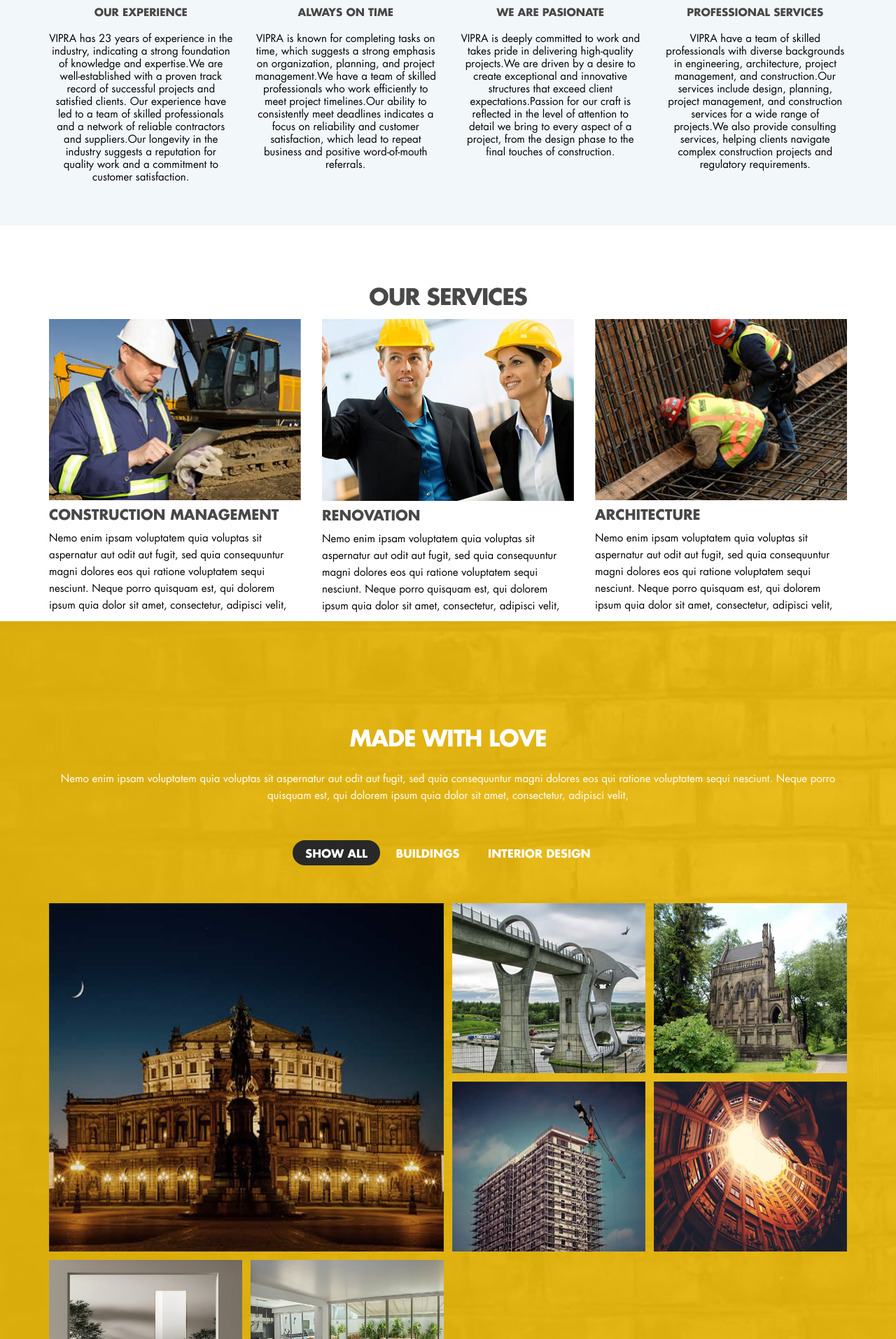
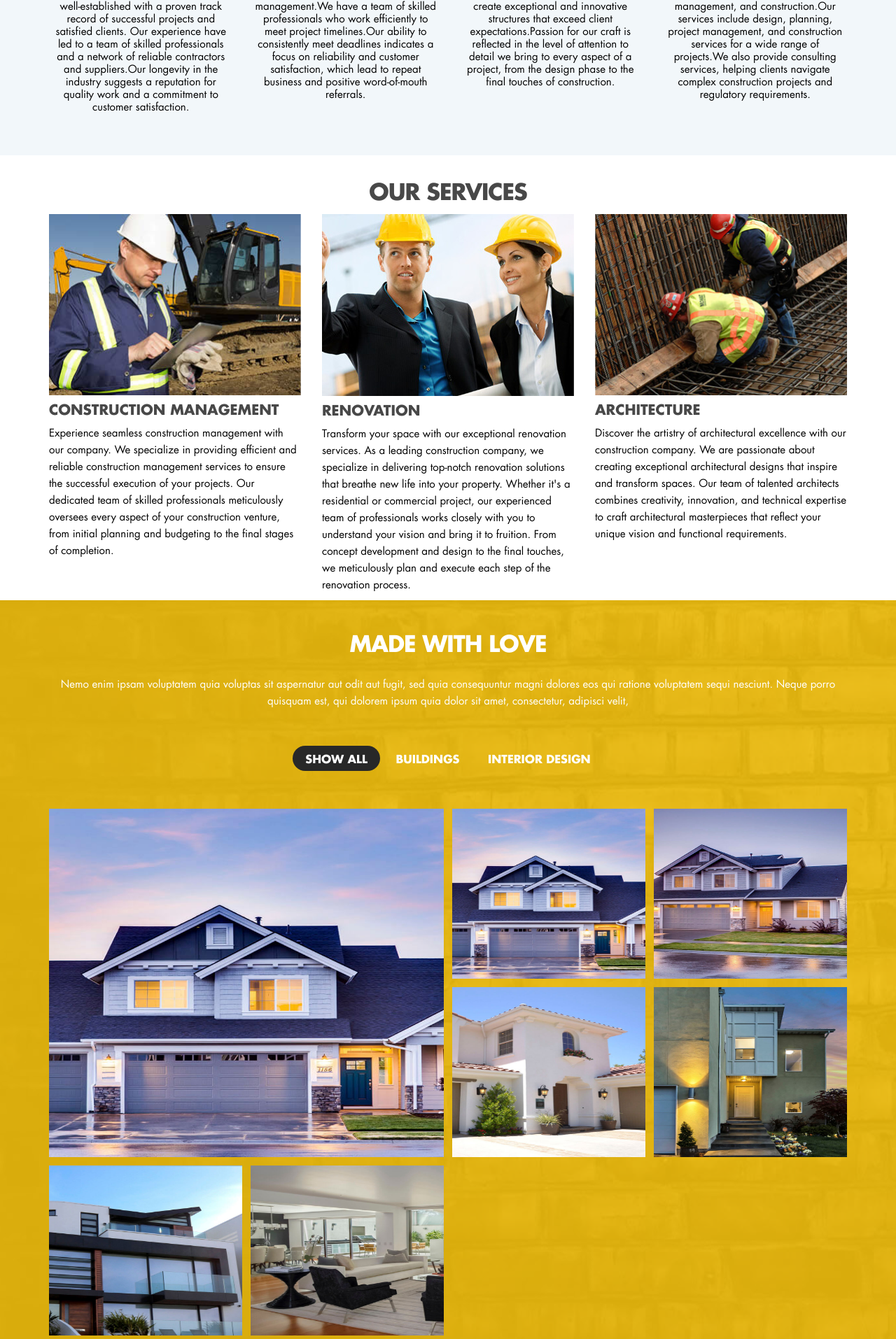
Before and after one commit to tidkeashok007/html-css-js-vipra_homes, a PHP site: page / in a window 1280 px wide. Shown: the part 1886-3800 px from the top of the page at 70% size. Run offline with PHP 8.4, Linux system fonts and the light colour scheme.

Commit message:
Second commit

```diff
--- a/assets/css/custom.css
+++ b/assets/css/custom.css
@@ -342,7 +342,7 @@ body{
 }
 .container h2{
     text-align: center;
-    padding-top: 90px;
+    padding-top: 40px;
     font-size: 32px;
     letter-spacing: -1px;
     font-weight: bold;
@@ -414,7 +414,7 @@ body{
     background: rgba(0, 0, 0, 0) url("../images/portfolio_bg.jpg") no-repeat scroll 0 0;
     background-size:cover;
     position:relative;
-    padding-bottom: 102px;
+    padding-bottom: 20px;
     border-bottom:2px solid #ffcb0f;
 }
 #portfolio::before{
@@ -429,7 +429,7 @@ body{
 .portfolio_area{ position:relative;color:#fff;}
 .portfolio_area h2 {
     color: #fff;
-    margin: 65px 0 34px;
+    margin: 10px 0 34px;
 }
 /* Portfolio filters */
 #filters {
@@ -601,10 +601,10 @@ body{
   /* ======================================================================= */
 #contact_form {
     background: #fedb5d none repeat scroll 0 0;
-    padding:27px 0 32px;
+    padding:10px 0 32px;
 }
 #contact_form h2 {
-    margin: 20px 0 0;
+    margin: 10px 0 0;
     color:#73757e;
 }
 #contact_form .second_heading {
--- a/bookNow.html
+++ b/bookNow.html
@@ -190,7 +190,7 @@
       <div class="row">
           <div class="col-lg-5 col-sm-6">
               <div class="footer_item">
-                  <h4 style="text-align: center;">Company Owner</h4>
+                  <h4 style="text-align: center;">Company Owners</h4>
                   <img class="logo" src="assets/images/agent1.jpg" alt="Construction" />
                   <img class="logo" src="assets/images/agent2.jpg" alt="Construction" />
                   <p>“VIPRA” FOUNDED BY PROMINENT CALICUT BASED BUILDERS <br> PRAVEEN AND
--- a/index.html
+++ b/index.html
@@ -254,7 +254,7 @@
                         <div class="service_item">
                             <img src="assets/images/service_img1.jpg" alt="Our Services" />
                             <h3 style="margin-top: 10px;">CONSTRUCTION MANAGEMENT</h3>
-                            <p>Nemo enim ipsam voluptatem quia voluptas sit aspernatur aut odit aut fugit, sed quia consequuntur magni dolores eos qui ratione voluptatem sequi nesciunt. Neque porro quisquam est, qui dolorem ipsum quia dolor sit amet, consectetur, adipisci velit,</p>
+                            <p>Experience seamless construction management with our company. We specialize in providing efficient and reliable construction management services to ensure the successful execution of your projects. Our dedicated team of skilled professionals meticulously oversees every aspect of your construction venture, from initial planning and budgeting to the final stages of completion.</p>
                         </div>
                     </div>
                     <div class="col-md-4">
@@ -262,14 +262,14 @@
                             <img src="assets/images/service_img2.jpg" alt="Our Services" />
                             <br>
                             <h3 style="margin-top: 10px;">RENOVATION</h3>
-                            <p>Nemo enim ipsam voluptatem quia voluptas sit aspernatur aut odit aut fugit, sed quia consequuntur magni dolores eos qui ratione voluptatem sequi nesciunt. Neque porro quisquam est, qui dolorem ipsum quia dolor sit amet, consectetur, adipisci velit,</p>
+                            <p>Transform your space with our exceptional renovation services. As a leading construction company, we specialize in delivering top-notch renovation solutions that breathe new life into your property. Whether it's a residential or commercial project, our experienced team of professionals works closely with you to understand your vision and bring it to fruition. From concept development and design to the final touches, we meticulously plan and execute each step of the renovation process.</p>
                         </div>
                     </div>
                     <div class="col-md-4">
                         <div class="service_item">
                             <img src="assets/images/service_img3.jpg" alt="Our Services" />
                             <h3 style="margin-top: 10px;">ARCHITECTURE</h3>
-                            <p>Nemo enim ipsam voluptatem quia voluptas sit aspernatur aut odit aut fugit, sed quia consequuntur magni dolores eos qui ratione voluptatem sequi nesciunt. Neque porro quisquam est, qui dolorem ipsum quia dolor sit amet, consectetur, adipisci velit,</p>
+                            <p>Discover the artistry of architectural excellence with our construction company. We are passionate about creating exceptional architectural designs that inspire and transform spaces. Our team of talented architects combines creativity, innovation, and technical expertise to craft architectural masterpieces that reflect your unique vision and functional requirements.</p>
                         </div>
                     </div>
                 </div>
@@ -292,58 +292,58 @@
                 <div class="grid">
                     <div class="grid-sizer"></div>
                     <div class="grid-item grid-item--width2 grid-item--height2 buildings interior">
-                        <img alt="" src="assets/images/highligh_img.jpg" >
+                        <img alt="" src="assets/images2/property-2.jpg" >
                         <div class="portfolio_hover_area">
-                            <a class="fancybox" href="images/highligh_img.jpg" data-fancybox-group="gallery" title="Lorem ipsum dolor sit amet"><span class="fa fa-search"></span></a>
+                            <a class="fancybox" href="assets/images2/property-2.jpg" data-fancybox-group="gallery" title="Lorem ipsum dolor sit amet"><span class="fa fa-search"></span></a>
                             <a href="#"><span class="fa fa-link"></span></a>
                         </div>
                     </div>
 
 
                     <div class="grid-item buildings">
-                        <img alt="" src="assets/images/portfolio2.jpg" >
+                        <img alt="" src="assets/images2/property-2.jpg" >
                         <div class="portfolio_hover_area">
-                            <a class="fancybox" href="images/portfolio2.jpg" data-fancybox-group="gallery" title="Lorem ipsum dolor sit amet"><span class="fa fa-search"></span></a>
+                            <a class="fancybox" href="assets/images2/property-2.jpg" data-fancybox-group="gallery" title="Lorem ipsum dolor sit amet"><span class="fa fa-search"></span></a>
                             <a href="#"><span class="fa fa-link"></span></a>
                         </div>
                     </div>
 
                     <div class="grid-item buildings">
-                        <img alt="" src="assets/images/portfolio3.jpg" >
+                        <img alt="" src="assets/images2/property-3.jpg" >
                         <div class="portfolio_hover_area">
-                            <a class="fancybox" href="images/portfolio3.jpg" data-fancybox-group="gallery" title="Lorem ipsum dolor sit amet"><span class="fa fa-search"></span></a>
+                            <a class="fancybox" href="assets/images2/property-3.jpg" data-fancybox-group="gallery" title="Lorem ipsum dolor sit amet"><span class="fa fa-search"></span></a>
                             <a href="#"><span class="fa fa-link"></span></a>
                         </div>
                     </div>
 
                     <div class="grid-item buildings ">
-                        <img alt="" src="assets/images/portfolio4.jpg" >
+                        <img alt="" src="assets/images2/property-4.jpg" >
                         <div class="portfolio_hover_area">
-                            <a class="fancybox" href="images/portfolio4.jpg" data-fancybox-group="gallery" title="Lorem ipsum dolor sit amet"><span class="fa fa-search"></span></a>
+                            <a class="fancybox" href="assets/images2/property-4.jpg" data-fancybox-group="gallery" title="Lorem ipsum dolor sit amet"><span class="fa fa-search"></span></a>
                             <a href="#"><span class="fa fa-link"></span></a>
                         </div>
                     </div>
 
                     <div class="grid-item interior">
-                        <img alt="" src="assets/images/portfolio1.jpg" >
+                        <img alt="" src="assets/images2/property-1.jpg" >
                         <div class="portfolio_hover_area">
-                            <a class="fancybox" href="images/portfolio1.jpg" data-fancybox-group="gallery" title="Lorem ipsum dolor sit amet"><span class="fa fa-search"></span></a>
+                            <a class="fancybox" href="assets/images2/property-1.jpg" data-fancybox-group="gallery" title="Lorem ipsum dolor sit amet"><span class="fa fa-search"></span></a>
                             <a href="#"><span class="fa fa-link"></span></a>
                         </div>
                     </div>
 
                     <div class="grid-item interior">
-                        <img alt="" src="assets/images/portfolio08.jpg" >
+                        <img alt="" src="assets/images2/property-6.jpg" >
                         <div class="portfolio_hover_area">
-                            <a class="fancybox" href="images/portfolio4.jpg" data-fancybox-group="gallery" title="Lorem ipsum dolor sit amet"><span class="fa fa-search"></span></a>
+                            <a class="fancybox" href="assets/images2/property-4.jpg" data-fancybox-group="gallery" title="Lorem ipsum dolor sit amet"><span class="fa fa-search"></span></a>
                             <a href="#"><span class="fa fa-link"></span></a>
                         </div>
                     </div>
 
                     <div class="grid-item interior">
-                        <img alt="" src="assets/images/portfolio09.jpg" >
+                        <img alt="" src="assets/images2/property-7.jpg" >
                         <div class="portfolio_hover_area">
-                            <a class="fancybox" href="images/portfolio4.jpg" data-fancybox-group="gallery" title="Lorem ipsum dolor sit amet"><span class="fa fa-search"></span></a>
+                            <a class="fancybox" href="assets/images2/property-4.jpg" data-fancybox-group="gallery" title="Lorem ipsum dolor sit amet"><span class="fa fa-search"></span></a>
                             <a href="#"><span class="fa fa-link"></span></a>
                         </div>
                     </div>
@@ -363,7 +363,7 @@
                         <h2>Do you have any questions</h2>
                         <h2 class="second_heading">Feel free to contact us!</h2>
                     </div>
-                    <form method="post" action="submit.php"  role="form" class="form-inline text-right col-lg-10">
+                    <form method="post" action="submit.php"  role="form" class="form-inline text-right col-lg-10" enctype="multipart/form-data">
                         <div class="form-group">
                             <input type="text" class="form-control" id="name" placeholder="Name" name="name" required>
                         </div>
--- a/sale.html
+++ b/sale.html
@@ -466,7 +466,7 @@
       <div class="row">
           <div class="col-lg-5 col-sm-6">
               <div class="footer_item">
-                  <h4 style="text-align: center;">Company Owner</h4>
+                  <h4 style="text-align: center;">Company Owners</h4>
                   <img class="logo" src="assets/images/agent1.jpg" alt="Construction" />
                   <img class="logo" src="assets/images/agent2.jpg" alt="Construction" />
                   <p>“VIPRA” FOUNDED BY PROMINENT CALICUT BASED BUILDERS <br> PRAVEEN AND
```
